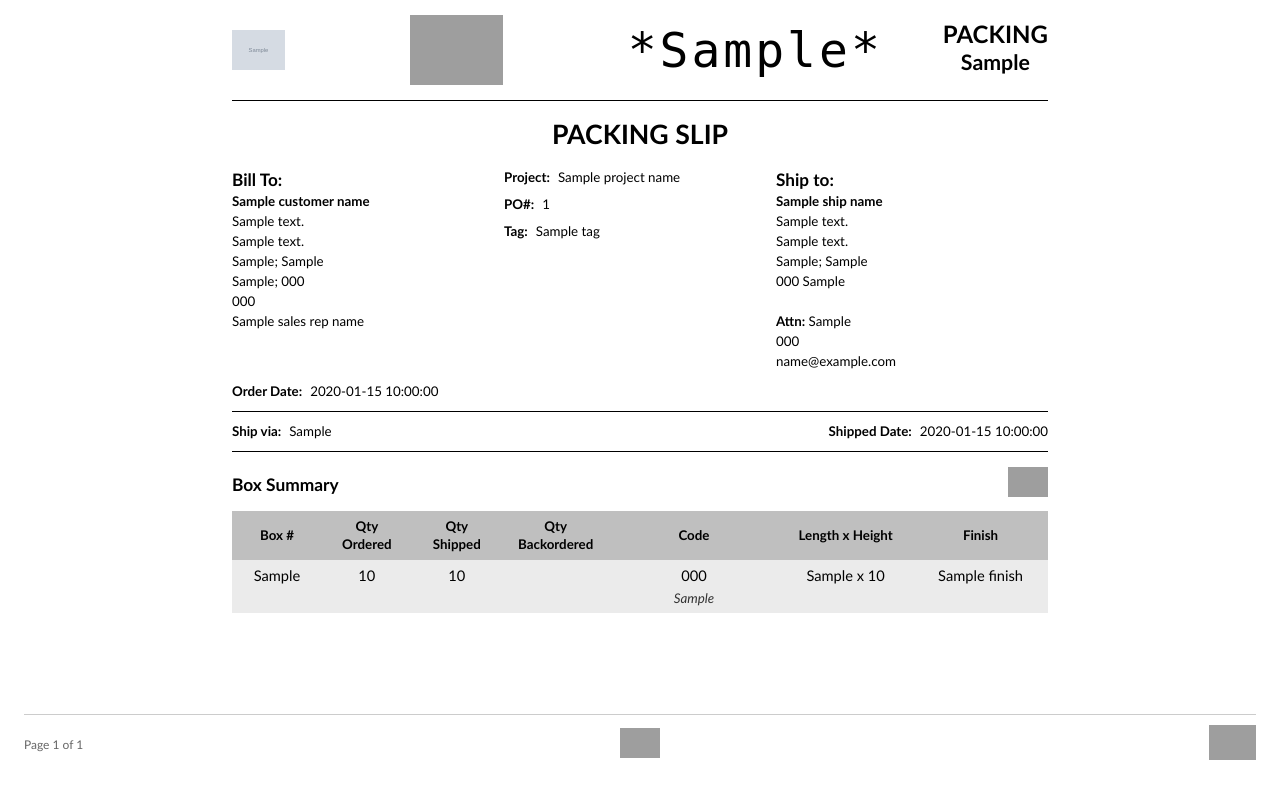
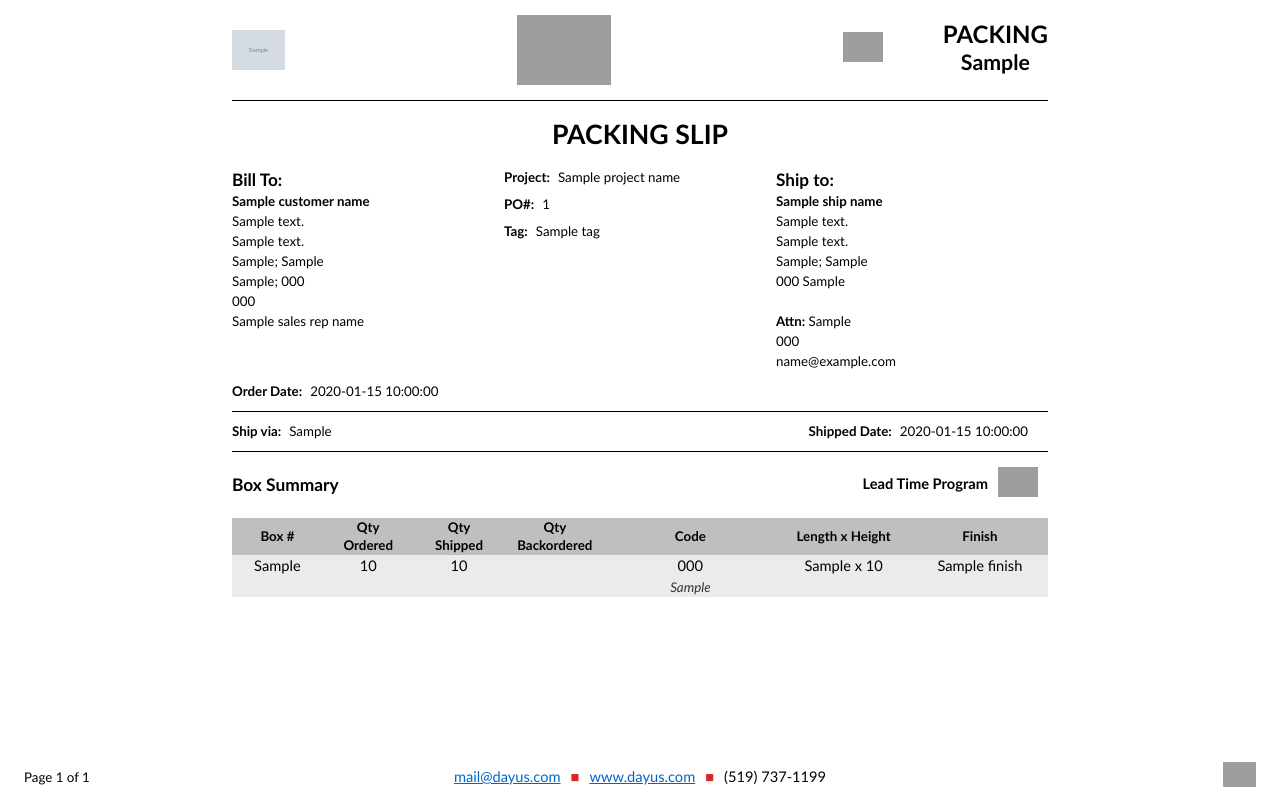
Before and after one commit to AliChehreh/Packaging-App-React, a Python web app: template backend/templates/packing_slip.html in a window 1280 px wide. Run offline with Jinja, Linux system fonts and the light colour scheme; the template is opened without the code that fills it: most values are stand-ins (such as "Sample title", 1, 10 or a date in 2020); grey boxes marked "Sample" are stand-in pictures; some web fonts are replaced; grey boxes are pictures that could not be loaded.

Commit message:
switched to html packing slip pdf

```diff
--- a/Frontend/vite-project/src/api/packs.js
+++ b/Frontend/vite-project/src/api/packs.js
@@ -103,9 +103,10 @@ export async function removeItemFromBox(packId, boxId, orderLineId, qty = 1) {
   }
 }
 
-// Download packing slip PDF
+// Download packing slip PDF - Using HTML format
 export async function downloadPackingSlip(packId) {
-  const url = `${API_BASE}/pack/${packId}/packing-slip.pdf`;
+  // Force HTML-based PDF generation (not Excel)
+  const url = `${API_BASE}/pack/${packId}/html-packing-slip.pdf`;
   // If you don't need custom headers/auth, streaming is simplest:
   const a = document.createElement("a");
   a.href = url;
--- a/backend/templates/packing_slip.html
+++ b/backend/templates/packing_slip.html
@@ -65,12 +65,30 @@
             gap: 60px;
         }
 
+        .barcode-container {
+            display: flex;
+            justify-content: center;
+            align-items: center;
+            margin-bottom: 5px;
+        }
+
+        .barcode-image {
+            height: 30px;
+            width: auto;
+            max-width: 400px;
+            image-rendering: -webkit-optimize-contrast;
+            image-rendering: crisp-edges;
+        }
+
         .barcode {
             font-family: 'Code128', monospace;
-            font-size: 36pt;
+            font-size: 48pt;
             letter-spacing: 3px;
-            line-height: 1;
+            line-height: 0.8;
             display: inline-block;
+            transform: scaleY(1.5);
+            font-weight: normal;
+            text-align: center;
         }
 
         .packing-info {
@@ -187,7 +205,9 @@
 
         .shipped-date-section {
             display: flex;
+            justify-content: flex-end;
             align-items: center;
+            margin-right: 20px;
         }
 
         /* Shipping Info Bar */
@@ -219,14 +239,37 @@
             align-items: center;
         }
 
+        .section-left {
+            flex: 1;
+        }
+
+        .section-text {
+            font-size: 13pt;
+            font-weight: bold;
+        }
+
+        .section-right {
+            display: flex;
+            align-items: center;
+            gap: 10px;
+        }
+
+        .lead-time-text {
+            font-size: 11pt;
+            font-weight: bold;
+            color: #000000;
+        }
+
         .delivery-badge img {
             height: 30px;
             width: auto;
+            margin-right: 10px;
         }
 
         table {
             width: 100%;
             border-collapse: collapse;
+            margin-top: 15px;
             margin-bottom: 5px;
         }
 
@@ -237,7 +280,7 @@
         }
 
         th {
-            padding: 6px 4px;
+            padding: 0px 0px;
             text-align: left;
             font-weight: bold;
             font-size: 10pt;
@@ -245,10 +288,10 @@
         }
 
         td {
-            padding: 6px 4px;
+            padding: 1px 0px;
             font-size: 11pt;
-            border: 0px solid #ddd;
-            vertical-align: top;
+            /*border: 0px solid #ddd;*/
+            vertical-align: baseline;
             margin: 0px;
         }
 
@@ -265,7 +308,7 @@
             font-style: italic;
             color: #333;
             display: block;
-            margin-top: 2px;
+            margin-top: 1px;
         }
 
         /* Column widths */
@@ -278,33 +321,62 @@
         /* Footer */
         .footer {
             position: fixed;
-            bottom: 0.25in;
+            bottom: 0.08in;
             left: 0.25in;
             right: 0.25in;
             display: flex;
+
             justify-content: space-between;
             align-items: center;
-            padding: 10px 0;
-            border-top: 1px solid #ccc;
+            padding: 0px 0;
+            /*border-top: 1px solid #ccc;*/
             background-color: white;
             z-index: 1000;
         }
 
         .footer-left {
-            font-size: 9pt;
-            color: #666;
+            font-size: 10pt;
+            color: #000000;
             flex: 1;
             text-align: left;
         }
 
         .footer-center {
-            flex: 1;
+            flex: 2;
             text-align: center;
         }
 
-        .footer-center img {
-            height: 30px;
-            width: auto;
+        .footer-contact {
+            display: flex;
+            align-items: center;
+            justify-content: center;
+            gap: 8px;
+            font-size: 11pt;
+            color: #000000;
+        }
+
+        .contact-item {
+            text-decoration: underline;
+            color: #0066cc;
+        }
+
+        .contact-item:hover {
+            color: #004499;
+        }
+
+        .contact-item:visited {
+            color: #0066cc;
+        }
+
+        .contact-item.phone {
+            text-decoration: none;
+            color: #000000;
+        }
+
+        .contact-separator {
+            color: #dc2626;
+            font-size: 11pt;
+            margin: 0 2px;
         }
 
         .footer-right {
@@ -313,7 +385,7 @@
         }
 
         .footer-right img {
-            height: 35px;
+            height: 25px;
             width: auto;
         }
 
@@ -327,13 +399,13 @@
 
             .container {
                 width: 100%;
-                max-width: 7.5in; /* 8.5in - 1in margins */
+                max-width: 8in; /* 8.5in - 1in margins */
                 margin: 0 auto;
             }
 
             .footer {
                 position: fixed;
-                bottom: 0.25in;
+                bottom: 0.08in;
                 left: 0.25in;
                 right: 0.25in;
                 width: 7.5in;
@@ -341,7 +413,7 @@
 
             /* Ensure content doesn't overlap with footer */
             .content {
-                margin-bottom: 1in;
+                margin-bottom: 0.5in;
             }
         }
     </style>
@@ -360,7 +432,13 @@
             <img src="{{ assets['Square - 3 Day - New Red.png'] }}" class="shipping-badge" alt="3 Day Ship">
 
             <div class="header-right">
+                {% if barcode_data_uri %}
+                <div class="barcode-container">
+                    <img src="{{ barcode_data_uri }}" alt="Barcode: {{ order_no }}" class="barcode-image">
+                </div>
+                {% else %}
                 <div class="barcode">*{{ order_no }}*</div>
+                {% endif %}
                 <div class="packing-info">
                     <div class="packing-label">PACKING</div>
                     <div class="order-number">{{ order_no }}</div>
@@ -451,7 +529,11 @@
 
         <!-- Box Summary Table -->
         <div class="section-title">
-            Box Summary
+            <div class="section-left">
+                <span class="section-text">Box Summary</span>
+            </div>
+            <div class="section-right">
+                <span class="lead-time-text">Lead Time Program</span>
                 <span class="delivery-badge">
                     {% if '3 Day' in lead_time_plan or '3Day' in lead_time_plan %}
                         <img src="{{ assets['Rectangle - 3 Day - New Red.png'] }}" alt="3 Day Delivery">
@@ -461,6 +543,7 @@
                         <img src="{{ assets['Rectangle - Standard - New Red.png'] }}" alt="Standard Delivery">
                     {% endif %}
                 </span>
+            </div>
         </div>
 
         <table>
@@ -503,7 +586,13 @@
             Page {{ current_page }} of {{ total_pages }}
         </div>
         <div class="footer-center">
-            <img src="{{ assets['footer.png'] }}" alt="Footer">
+            <div class="footer-contact">
+                <a href="mailto:mail@dayus.com" class="contact-item">mail@dayus.com</a>
+                <span class="contact-separator">■</span>
+                <a href="https://www.dayus.com" class="contact-item" target="_blank">www.dayus.com</a>
+                <span class="contact-separator">■</span>
+                <span class="contact-item phone">(519) 737-1199</span>
+            </div>
         </div>
         <div class="footer-right">
             <img src="{{ assets['dayus-mark.png'] }}" alt="Dayus Mark">
```
Also changed, not shown: backend/services/report_html.py (+54 -0 lines), backend/templates/box_label.html (added, +186 -0 lines), 1 other file. Lines whose indentation alone changed are shown as unchanged.
